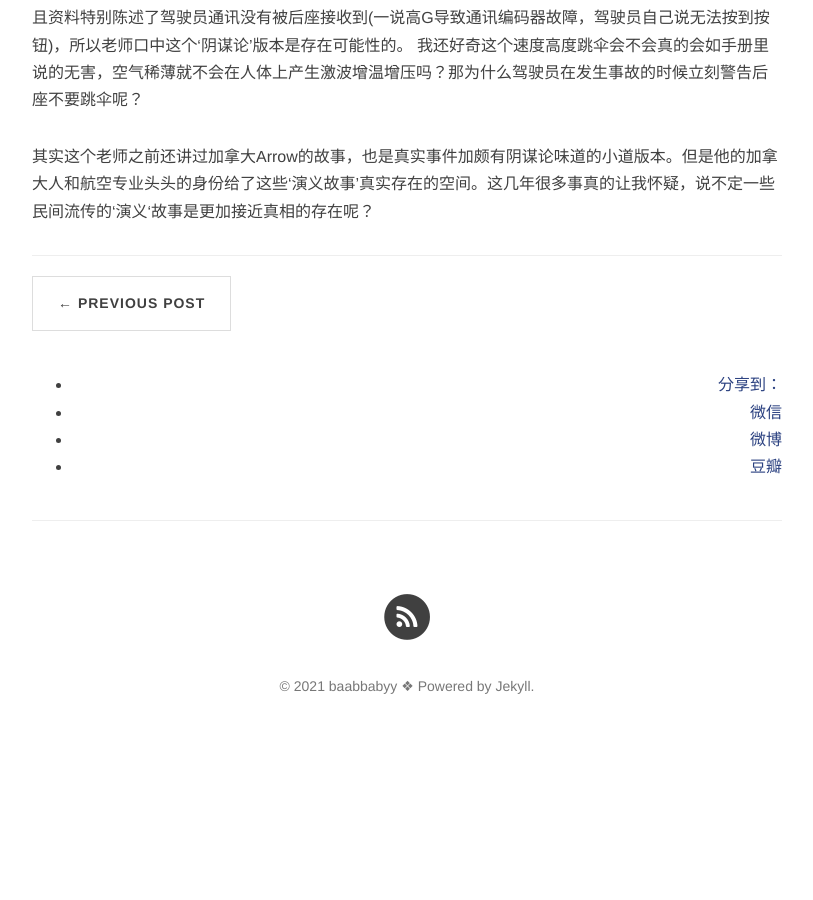
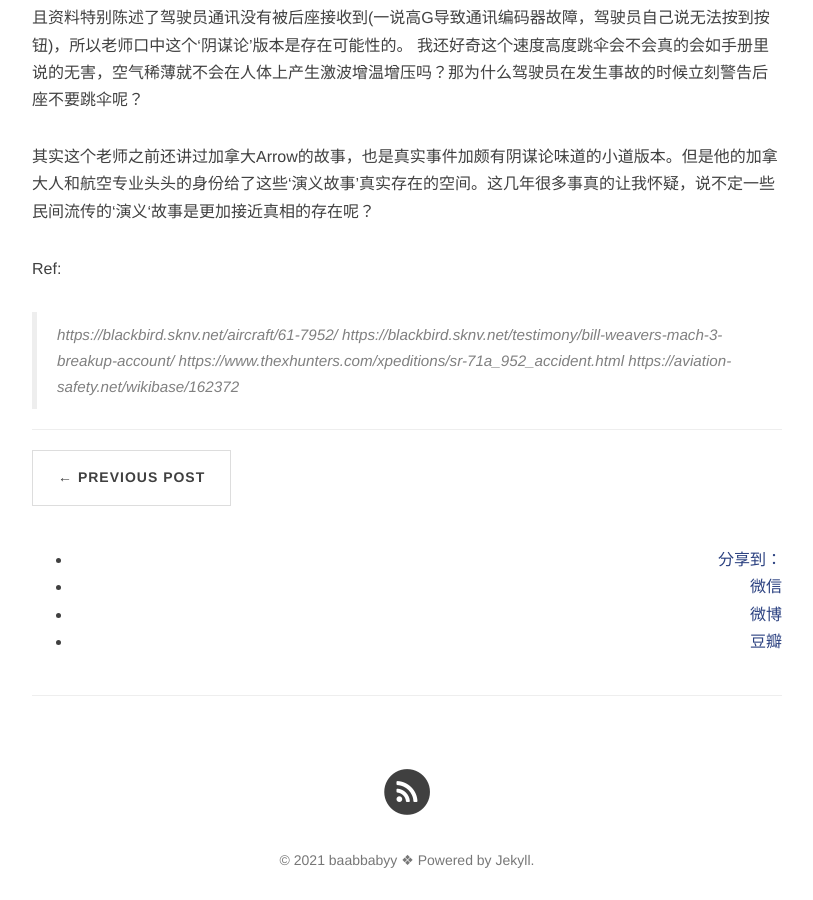
Before and after one commit to baabbabyy/Blog, a Jekyll site: the page built from _posts/2021-2-13- SR-71A 61-7952事故 .md, in a window 1280 px wide and 900 px high, scrolled down 2262 px. Shown: the whole window, without its empty margins (233-1046 px from the left). Built offline with Jekyll 4.4.1, drawn with Linux system fonts in a browser that asks for light colours; nearby versions of some CDN libraries; comment, search, counter and statistics services are not loaded; before the commit the page ends 3025 px from its top, so only the background shows below that; some of the changed lines change nothing that is shown.

Commit message:
Update 2021-2-13- SR-71A 61-7952事故 .md

```diff
--- a/_posts/2021-2-13- SR-71A 61-7952事故 .md
+++ b/_posts/2021-2-13- SR-71A 61-7952事故 .md
@@ -43,3 +43,9 @@ description:
 我还好奇这个速度高度跳伞会不会真的会如手册里说的无害，空气稀薄就不会在人体上产生激波增温增压吗？那为什么驾驶员在发生事故的时候立刻警告后座不要跳伞呢？
 
 其实这个老师之前还讲过加拿大Arrow的故事，也是真实事件加颇有阴谋论味道的小道版本。但是他的加拿大人和航空专业头头的身份给了这些‘演义故事’真实存在的空间。这几年很多事真的让我怀疑，说不定一些民间流传的‘演义‘故事是更加接近真相的存在呢？
+
+Ref:
+>https://blackbird.sknv.net/aircraft/61-7952/
+>https://blackbird.sknv.net/testimony/bill-weavers-mach-3-breakup-account/
+>https://www.thexhunters.com/xpeditions/sr-71a_952_accident.html
+>https://aviation-safety.net/wikibase/162372
```
